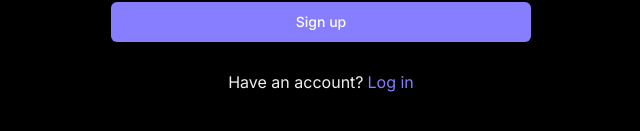
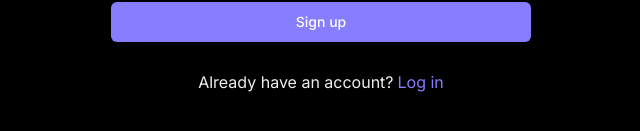
Before and after one commit to bmukesh23/Splice, a React (Vite) app: page /sign-up in a window 1280 px wide. Shown: the part 561-692 px from the top of the page, without its empty margins (319-959 px from the left). Built offline with nearby package versions, Linux system fonts and the light colour scheme; no server answers.

Commit message:
imported react query

```diff
--- a/package.json
+++ b/package.json
@@ -14,6 +14,7 @@
     "@radix-ui/react-label": "^2.0.2",
     "@radix-ui/react-slot": "^1.0.2",
     "@radix-ui/react-toast": "^1.1.5",
+    "@tanstack/react-query": "^5.18.0",
     "appwrite": "^13.0.1",
     "class-variance-authority": "^0.7.0",
     "clsx": "^2.1.0",
--- a/src/_auth/forms/SignupForm.tsx
+++ b/src/_auth/forms/SignupForm.tsx
@@ -25,6 +25,8 @@ const SignupForm = () => {
       password: '',
     },
   })
+
+  // const { mutateAsync: createUserAccount, isLoading: isCreatingAccount } = useCreateUserAccountMutation();
 
   const onSubmit = async (values: z.infer<typeof SignupValidation>) => {
     const newUser = await createUserAccount(values);
@@ -98,7 +100,7 @@ const SignupForm = () => {
             ) : "Sign up"}
           </Button>
           <p className="text-small-regular text-light-2 text-center mt-2">
-            Have an account?
+            Already have an account?
             <Link to='/sign-in' className="text-primary-500 text-small-semibold ml-1">Log in</Link>
           </p>
         </form>
--- /dev/null
+++ b/src/lib/react-query/queriesAndMutation.ts
@@ -0,0 +1,6 @@
+// import {
+//     useQuery,
+//     useMutation,
+//     useQueryClient,
+//     useInfiniteQuery,
+// } from '@tanstack/react-query'
```
Also changed, not shown: 2 other files (tests, documents, lock files or other folders).
